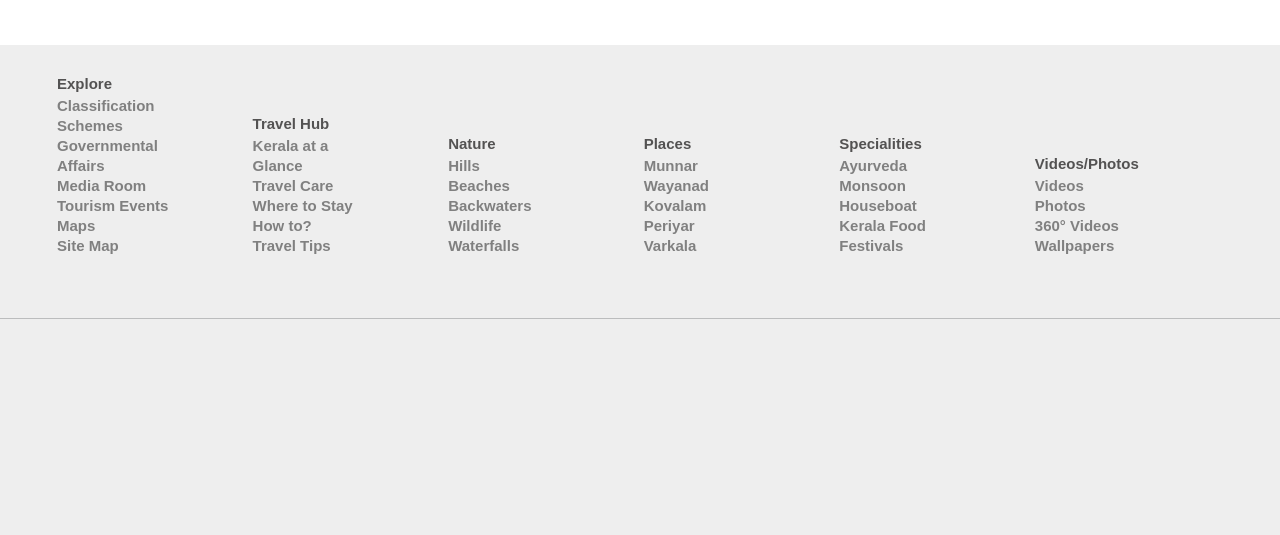
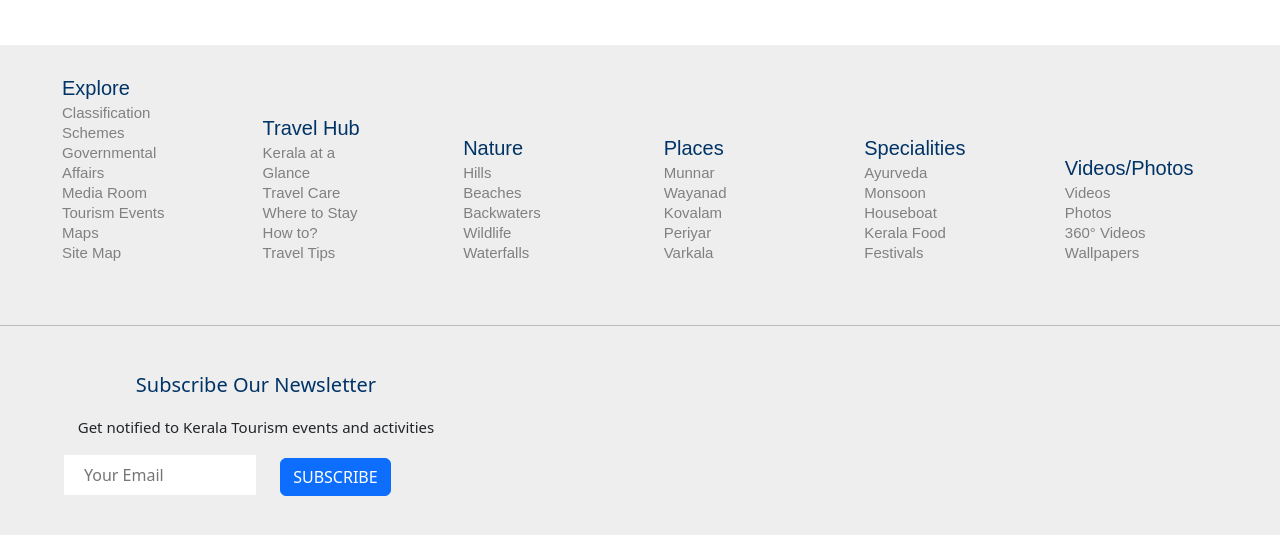
Before and after one commit to pranav-jayaprakash/Kerala-Tourism-clone, a plain HTML site: page index.html in a window 1280 px wide. Shown: the part 7024-7559 px from the top of the page. Drawn offline with nearby package versions, Linux system fonts and the light colour scheme.

Commit message:
footer update

```diff
--- a/index.html
+++ b/index.html
@@ -576,6 +576,15 @@
 
   <hr>
 
+  <div class="subscribe">
+    <p class="icon-btm">Subscribe Our Newsletter</p>
+    <p class="sub-btm">Get notified to Kerala Tourism events and activities</p>
+    <form action="">
+      <input type="search" class="searchbared" placeholder="Your Email">
+      <button class="btn btn-primary" >SUBSCRIBE</button>
+    </form>
+  </div>
+
 
 
 </div>
--- a/styles.css
+++ b/styles.css
@@ -1,3 +1,9 @@
+* {
+    box-sizing: border-box;
+}
+
+
+
 .navbar {
 
 
@@ -323,32 +329,56 @@
 .f-des {
     display: block;
     font-size: 15px;
+    font-weight: 200;
     font-family: Arial, Helvetica, sans-serif;
     line-height: 20px;
     color: gray;
 }
 
 .f-des:hover {
-    display: block;
+    /* display: block;
     font-size: 15px;
     font-family: Arial, Helvetica, sans-serif;
-    line-height: 12px;
+    line-height: 12px; */
     text-decoration: underline;
     cursor: pointer;
 }
 
 .f-head {
     display: block;
-    font-size: 15px;
+    font-size: 20px;
+    font-weight: 100;
     font-family: Arial, Helvetica, sans-serif;
-    color: rgb(83, 82, 82);
+    color: #036;
 }
 
 
 .f-div {
     width: 13%;
     display: inline-block;
-    margin-left: 25px;
+    margin-left: 30px;
     margin-top: 28px;
     margin-bottom: 30px;
 }
+
+.subscribe {
+    width: 30%;
+    display: inline-block;
+    margin-left: 5%;
+    margin-top: 28px;
+    margin-bottom: 30px;
+}
+
+.sub-btm {
+    font-size: 15px;
+    text-align: center;
+}
+
+.searchbared {
+    height: 40px;
+    border: none;
+    width: 50%;
+    padding: 20px;
+    margin-right: 20px;
+    color: grey;
+}
```
